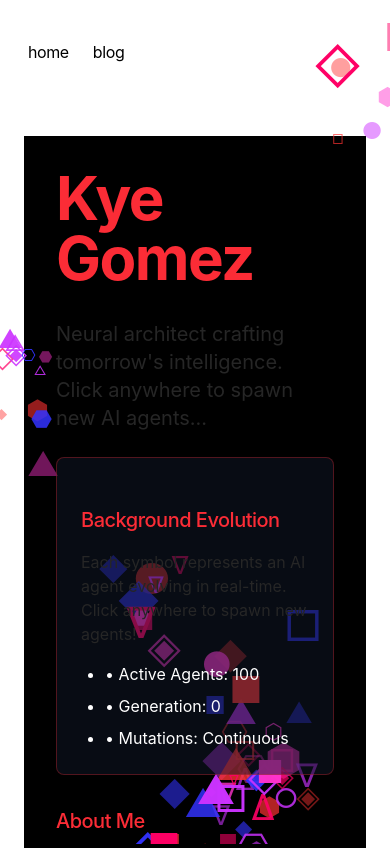
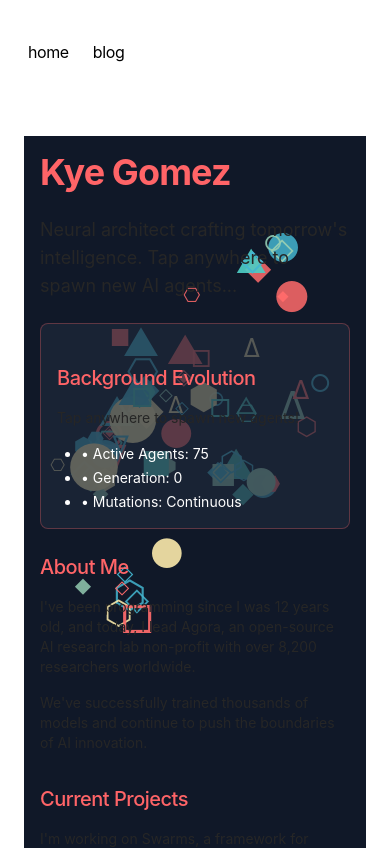
Before and after one commit to kyegomez/kyegomez-com, a Next.js app: page / in a window 390 px wide. Shown: the top 848 px of the page. Built offline with nearby package versions, Linux system fonts and the light colour scheme.

Commit message:
Update page.tsx

```diff
--- a/app/page.tsx
+++ b/app/page.tsx
@@ -18,9 +18,26 @@ export default function HomePage() {
   const [generation, setGeneration] = useState(0);
   const containerRef = useRef<HTMLDivElement>(null);
   const frameRef = useRef<number>(0);
+  const [containerSize, setContainerSize] = useState({ width: 0, height: 0 });
 
+  // Updated color scheme for better mobile contrast
   const symbols = '◈◇◆⬡⬢△▲○●⎔⬣⬤⬦⬥∆∇□■'.split('');
-  const colors = ['#FF3333', '#FF0066', '#FF33CC', '#CC33FF', '#3333FF'];
+  const colors = ['#FF6B6B', '#4ECDC4', '#45B7D1', '#96CEB4', '#FFEEAD'];
+
+  const updateContainerSize = useCallback(() => {
+    if (containerRef.current) {
+      setContainerSize({
+        width: containerRef.current.offsetWidth,
+        height: containerRef.current.offsetHeight
+      });
+    }
+  }, []);
+
+  useEffect(() => {
+    updateContainerSize();
+    window.addEventListener('resize', updateContainerSize);
+    return () => window.removeEventListener('resize', updateContainerSize);
+  }, [updateContainerSize]);
 
   const createOrganism = useCallback((x: number, y: number): Organism => ({
     id: Math.random(),
@@ -28,62 +45,78 @@ export default function HomePage() {
     y,
     symbol: symbols[Math.floor(Math.random() * symbols.length)],
     color: colors[Math.floor(Math.random() * colors.length)],
-    size: Math.random() * 1.5 + 0.5,
+    size: Math.random() * 1.2 + 0.8, // Adjusted size range for better mobile visibility
     velocity: {
-      x: (Math.random() - 0.5) * 2,
-      y: (Math.random() - 0.5) * 2
+      x: (Math.random() - 0.5) * 3, // Increased velocity for more dynamic movement
+      y: (Math.random() - 0.5) * 3
     },
     lifetime: 0
   }), []);
 
-  const handleClick = useCallback((e: React.MouseEvent) => {
+  const handleInteraction = useCallback((e: React.MouseEvent | React.TouchEvent) => {
+    e.preventDefault();
     const rect = containerRef.current?.getBoundingClientRect();
     if (!rect) return;
 
-    const x = e.clientX - rect.left;
-    const y = e.clientY - rect.top;
+    // Handle both mouse and touch events
+    const clientX = 'touches' in e ? e.touches[0].clientX : (e as React.MouseEvent).clientX;
+    const clientY = 'touches' in e ? e.touches[0].clientY : (e as React.MouseEvent).clientY;
+
+    const x = clientX - rect.left;
+    const y = clientY - rect.top;
+
+    // Spawn more organisms on mobile
+    const spawnCount = window.innerWidth < 768 ? 5 : 3;
 
     setOrganisms(prev => [
       ...prev,
-      ...Array(3).fill(null).map(() => createOrganism(x, y))
+      ...Array(spawnCount).fill(null).map(() => createOrganism(x, y))
     ]);
     setGeneration(g => g + 1);
   }, [createOrganism]);
 
   const updateOrganisms = useCallback(() => {
     setOrganisms(prev => {
-      // Update existing organisms
       const updated = prev
-        .map(org => ({
-          ...org,
-          x: org.x + org.velocity.x,
-          y: org.y + org.velocity.y,
-          lifetime: org.lifetime + 1,
-          velocity: {
-            x: org.velocity.x * 0.99,
-            y: org.velocity.y * 0.99
-          }
-        }))
-        .filter(org => org.lifetime < 200); // Remove old organisms
+        .map(org => {
+          // Bounce off edges
+          let newX = org.x + org.velocity.x;
+          let newY = org.y + org.velocity.y;
+          let velX = org.velocity.x;
+          let velY = org.velocity.y;
 
-      // Create array for new organisms
+          if (newX < 0 || newX > containerSize.width) velX *= -0.8;
+          if (newY < 0 || newY > containerSize.height) velY *= -0.8;
+
+          return {
+            ...org,
+            x: Math.max(0, Math.min(containerSize.width, newX)),
+            y: Math.max(0, Math.min(containerSize.height, newY)),
+            lifetime: org.lifetime + 1,
+            velocity: {
+              x: velX * 0.99,
+              y: velY * 0.99
+            }
+          };
+        })
+        .filter(org => org.lifetime < 300); // Increased lifetime
+
       const newOrganisms: Organism[] = [];
 
-      // Reproduce based on proximity
+      // Increased reproduction rate
       updated.forEach(org => {
-        if (Math.random() < 0.01) {
+        if (Math.random() < 0.02) { // Doubled reproduction chance
           newOrganisms.push(createOrganism(org.x, org.y));
         }
       });
 
-      // Keep population in check
-      const maxOrganisms = 100;
+      const maxOrganisms = window.innerWidth < 768 ? 75 : 150; // Adjusted for mobile
       const combined = [...updated, ...newOrganisms];
       return combined.slice(-maxOrganisms);
     });
 
     frameRef.current = requestAnimationFrame(updateOrganisms);
-  }, [createOrganism]);
+  }, [createOrganism, containerSize]);
 
   useEffect(() => {
     frameRef.current = requestAnimationFrame(updateOrganisms);
@@ -95,35 +128,35 @@ export default function HomePage() {
   }, [updateOrganisms]);
 
   useEffect(() => {
-    // Initialize with a few organisms
-    const initialOrganisms = Array(5)
+    const initialCount = window.innerWidth < 768 ? 3 : 5;
+    const initialOrganisms = Array(initialCount)
       .fill(null)
       .map(() => createOrganism(
-        Math.random() * window.innerWidth,
-        Math.random() * window.innerHeight
+        Math.random() * containerSize.width,
+        Math.random() * containerSize.height
       ));
     setOrganisms(initialOrganisms);
-  }, [createOrganism]);
+  }, [createOrganism, containerSize]);
 
   return (
-    <div className="min-h-screen bg-black text-white relative">
+    <div className="min-h-screen bg-gray-900 text-white relative overflow-hidden">
       {/* Background Evolution Layer */}
       <div
         ref={containerRef}
-        className="fixed inset-0 overflow-hidden pointer-events-none"
+        className="fixed inset-0 overflow-hidden touch-none"
         style={{ zIndex: 0 }}
       >
         {organisms.map(org => (
           <div
             key={org.id}
-            className="absolute transition-transform duration-100"
+            className="absolute transition-transform duration-75"
             style={{
               left: `${org.x}px`,
               top: `${org.y}px`,
               color: org.color,
               transform: `scale(${org.size})`,
-              opacity: Math.max(0, 1 - org.lifetime / 200),
-              fontSize: '1.5rem',
+              opacity: Math.max(0, 1 - org.lifetime / 300),
+              fontSize: window.innerWidth < 768 ? '1.25rem' : '1.5rem',
             }}
           >
             {org.symbol}
@@ -131,46 +164,47 @@ export default function HomePage() {
         ))}
       </div>
 
-      {/* Content Layer - now spans full width for click detection */}
+      {/* Content Layer */}
       <div
         className="relative z-10 min-h-screen w-full"
-        onClick={handleClick}
+        onClick={handleInteraction}
+        onTouchStart={handleInteraction}
       >
-        <div className="max-w-4xl mx-auto p-8">
-          <h1 className="text-6xl font-bold mb-8 text-red-500 tracking-tight">
+        <div className="max-w-4xl mx-auto p-4 sm:p-8">
+          <h1 className="text-4xl sm:text-6xl font-bold mb-6 sm:mb-8 text-red-400 tracking-tight">
             Kye Gomez
           </h1>
 
           <div className="prose prose-invert max-w-none">
-            <p className="text-xl mb-6">
-              Neural architect crafting tomorrow's intelligence. Click anywhere to spawn new AI agents...
+            <p className="text-lg sm:text-xl mb-6">
+              Neural architect crafting tomorrow's intelligence. Tap anywhere to spawn new AI agents...
             </p>
 
-            <div className="bg-gray-900/50 p-6 rounded-lg border border-red-500/30 mb-8">
-              <h2 className="text-2xl font-semibold text-red-500 mb-4">Background Evolution</h2>
-              <p>Each symbol represents an AI agent evolving in real-time. Click anywhere to spawn new agents!</p>
-              <ul className="list-none space-y-2 mt-4">
+            <div className="bg-gray-800/70 p-4 sm:p-6 rounded-lg border border-red-400/30 mb-6 sm:mb-8">
+              <h2 className="text-xl sm:text-2xl font-semibold text-red-400 mb-3">Background Evolution</h2>
+              <p className="text-sm sm:text-base">Tap anywhere to spawn new agents!</p>
+              <ul className="list-none space-y-1 mt-3 text-sm sm:text-base">
                 <li>• Active Agents: {organisms.length}</li>
                 <li>• Generation: {generation}</li>
                 <li>• Mutations: Continuous</li>
               </ul>
             </div>
 
-            <section className="mb-12">
-              <h2 className="text-2xl font-semibold text-red-500 mb-4">About Me</h2>
-              <p className="mb-4">
+            <section className="mb-8 sm:mb-12">
+              <h2 className="text-xl sm:text-2xl font-semibold text-red-400 mb-3 sm:mb-4">About Me</h2>
+              <p className="mb-3 text-sm sm:text-base">
                 I've been programming since I was 12 years old, and today, I lead Agora,
                 an open-source AI research lab non-profit with over 8,200 researchers worldwide.
               </p>
-              <p className="mb-4">
+              <p className="mb-3 text-sm sm:text-base">
                 We've successfully trained thousands of models and continue to push the
                 boundaries of AI innovation.
               </p>
             </section>
 
-            <section className="mb-12">
-              <h2 className="text-2xl font-semibold text-red-500 mb-4">Current Projects</h2>
-              <p>
+            <section className="mb-8 sm:mb-12">
+              <h2 className="text-xl sm:text-2xl font-semibold text-red-400 mb-3 sm:mb-4">Current Projects</h2>
+              <p className="text-sm sm:text-base">
                 I'm working on Swarms, a framework for orchestrating millions of agents
                 to automate recurring enterprise operations. If you're interested in AI
                 research or neural networks, check out my work on GitHub and YouTube,
```
